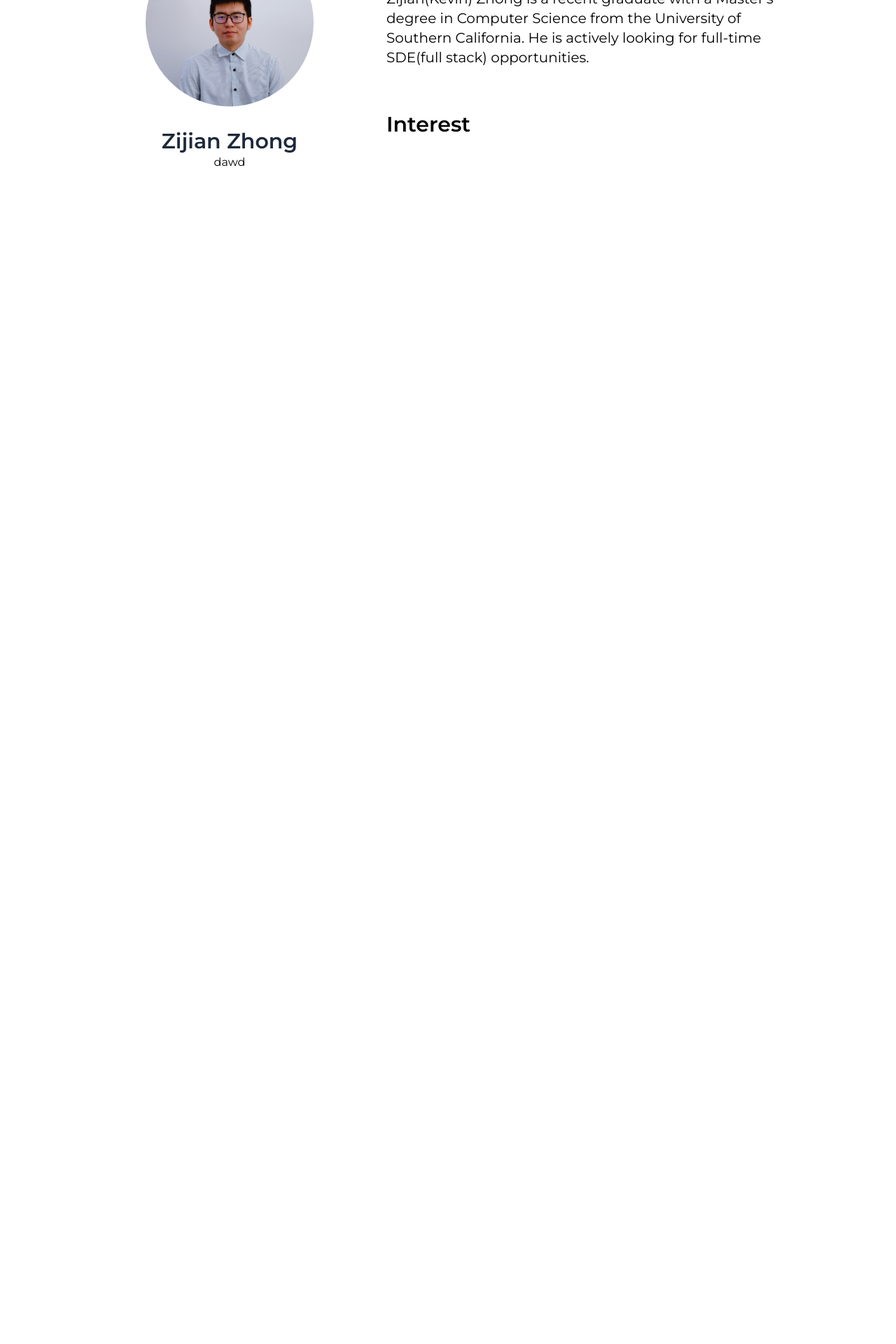
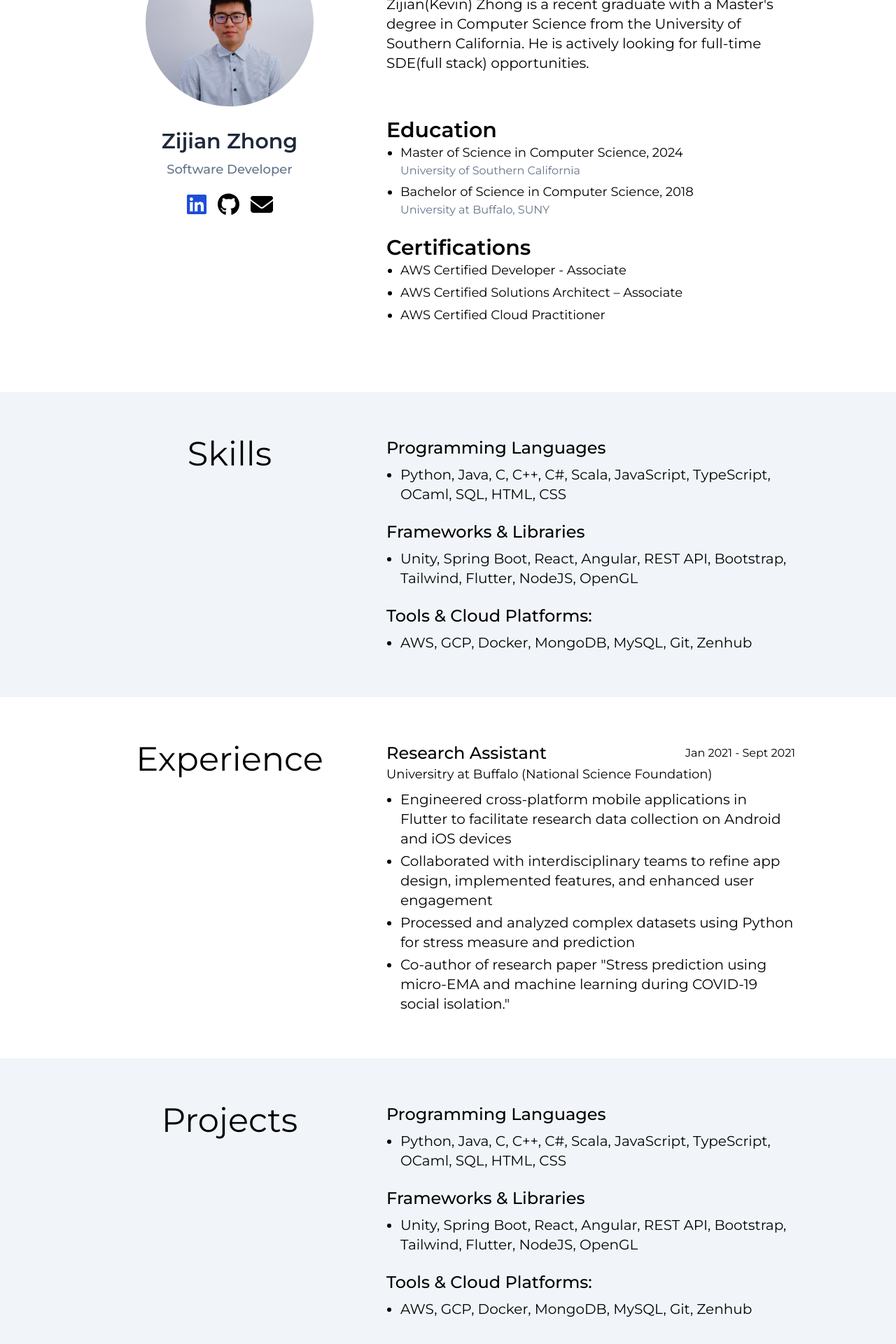
Before and after one commit to kevinz98/my-website, a Next.js app: page / in a window 1280 px wide. Shown: the part 248-2168 px from the top of the page at 70% size. Before the commit the page ends 800 px from the top, so only its background shows below. Built offline with nearby package versions, Linux system fonts and the light colour scheme.

Commit message:
added sections

```diff
--- a/src/pages/index.tsx
+++ b/src/pages/index.tsx
@@ -1,23 +1,128 @@
 import type { NextPage } from 'next'
+import { FontAwesomeIcon } from '@fortawesome/react-fontawesome';
+import { faGithub, faLinkedin } from '@fortawesome/free-brands-svg-icons';
+import { faEnvelope } from '@fortawesome/free-solid-svg-icons';
+import Link from 'next/link';
 
 const Home: NextPage = () => {
   return (
     <>
     <div className="flex flex-wrap justify-center p-4 md:pt-40 pt-28">
-      <div className='w-full lg:w-1/2 text-center max-w-md'>
+      <div className='w-full text-center max-w-md'>
         <img className="mx-auto w-60 h-60 rounded-full object-cover" src="/images/photo.jpg" alt="image"/>
         <h2 className='mt-8 font-semibold text-3xl text-slate-800'>Zijian Zhong</h2>
-        <h3>dawd</h3>
+        <h3 className='pt-2 font-medium text-lg text-slate-500'>Software Developer</h3>
+        <div className='flex justify-center pt-5'>
+          <ul className='flex space-x-4'>
+            <li>
+              <Link href="https://www.linkedin.com/in/zijianz/" passHref legacyBehavior>
+                <a target="_blank">
+                <FontAwesomeIcon icon={faLinkedin} className="text-blue-700" size="2x" />
+                </a>
+              </Link>
+            </li>
+            <li>
+              <Link href="https://github.com/kevinz98" passHref legacyBehavior>
+                  <a target="_blank">
+                  <FontAwesomeIcon icon={faGithub} className="text-black" size="2x" />
+                  </a>
+                </Link>
+            </li>
+            <li>
+              <Link href="mailto:zhongzj98@gmail.com" passHref legacyBehavior>
+                  <a target="_blank">
+                  <FontAwesomeIcon icon={faEnvelope} className="text-black" size="2x" />
+                  </a>
+                </Link>
+            </li>
+          </ul>
+        </div>
       </div>
-      <div className='w-full lg:w-1/2 lg:text-left pt-16 lg:pt-0 lg:pr-10'>
-        <h1 className='font-medium text-4xl'> Biography</h1>
+      <div className='w-full lg:w-1/2 pt-16 lg:pt-0 lg:pr-10'>
+        <h1 className='font-normal text-5xl'> Biography</h1>
         <h2 className='text-xl pt-8 text-pretty'>Zijian(Kevin) Zhong is a recent graduate with a Master's degree in Computer Science from the University of Southern California. He is actively looking for full-time SDE(full stack) opportunities.</h2>
         <div className="flex flex-wrap lg:pt-16 pt-12">
-          <div className='w-full lg:w-1/2'>
-            <h3 className='font-semibold text-3xl'>Interest</h3>
-          </div>
+          <div className='w-full 2xl:w-1/2'>
+              <h3 className='font-semibold text-3xl'>Education</h3>
+              <ul className="bulletpoint-list">
+                <li className='text-lg'>Master of Science in Computer Science, 2024</li>
+                  <ul className='text-md text-slate-500'>University of Southern California</ul>
+                <li className='text-lg pt-1'>Bachelor of Science in Computer Science, 2018</li>
+                  <ul className='text-md text-slate-500'>University at Buffalo, SUNY</ul>
+              </ul>
+            </div>
+            <div className='w-full 2xl:w-1/2 mt-6 2xl:mt-0 2xl:pl-20'>
+              <h3 className='font-semibold text-3xl'>Certifications</h3>
+              <ul className="bulletpoint-list space-y-1 text-lg">
+                <li>AWS Certified Developer - Associate</li>
+                <li>AWS Certified Solutions Architect – Associate</li>
+                <li>AWS Certified Cloud Practitioner</li>
+              </ul>
+            </div>
         </div>
       </div>
+    </div>
+
+    <div className="flex flex-wrap lg:justify-center p-4 py-16 mt-10 lg:mt-20 bg-slate-100">
+      <div className='w-full lg:text-center max-w-md'>
+        <h1 className='font-normal text-5xl'>Skills</h1>
+      </div>
+      <div className='w-full lg:w-1/2 pt-10 lg:pt-0 lg:pr-10'>
+        <h2 className='text-2xl font-medium'>Programming Languages</h2>
+        <ul className="bulletpoint-list text-xl pt-2">
+            <li>Python, Java, C, C++, C#, Scala, JavaScript, TypeScript, OCaml, SQL, HTML, CSS</li>
+          </ul>
+        <h2 className='text-2xl font-medium mt-6'>Frameworks & Libraries</h2>
+          <ul className="bulletpoint-list text-xl pt-2">
+            <li>Unity, Spring Boot, React, Angular, REST API, Bootstrap, Tailwind, Flutter, NodeJS, OpenGL</li>
+          </ul>
+        <h2 className='text-2xl font-medium mt-6'>Tools & Cloud Platforms:</h2>
+          <ul className="bulletpoint-list text-xl pt-2">
+            <li>AWS, GCP, Docker, MongoDB, MySQL, Git, Zenhub</li>
+          </ul>
+      </div>
+    </div>
+
+    <div className="flex flex-wrap lg:justify-center p-4 py-16">
+      <div className='w-full lg:text-center max-w-md'>
+        <h1 className='font-normal text-5xl'>Experience</h1>
+      </div>
+      <div className='w-full lg:w-1/2 pt-10 lg:pt-0 lg:pr-10'>
+        <div className='w-full flex flex-wrap justify-between'>
+          <h2 className='text-2xl font-medium'>Research Assistant</h2>
+          <h3 className='pt-1 text-base'>Jan 2021 - Sept 2021</h3>
+        </div>
+        <h3 className='w-full text-lg'>Universitry at Buffalo (National Science Foundation)</h3>
+        <ul className="bulletpoint-list text-xl pt-2 space-y-1">
+            <li>Engineered cross-platform mobile applications in Flutter to facilitate research data collection on Android and iOS devices</li>
+            <li>Collaborated with interdisciplinary teams to refine app design, implemented features, and enhanced user engagement</li>
+            <li>Processed and analyzed complex datasets using Python for stress measure and prediction</li>
+            <li>Co-author of research paper "Stress prediction using micro-EMA and machine learning during COVID-19 social isolation."</li>
+          </ul>
+      </div>
+    </div>
+
+    <div className="flex flex-wrap lg:justify-center p-4 py-16 bg-slate-100">
+      <div className='w-full lg:text-center max-w-md'>
+        <h1 className='font-normal text-5xl'>Projects</h1>
+      </div>
+      <div className='w-full lg:w-1/2 pt-10 lg:pt-0 lg:pr-10'>
+        <h2 className='text-2xl font-medium'>Programming Languages</h2>
+        <ul className="bulletpoint-list text-xl pt-2">
+            <li>Python, Java, C, C++, C#, Scala, JavaScript, TypeScript, OCaml, SQL, HTML, CSS</li>
+          </ul>
+        <h2 className='text-2xl font-medium mt-6'>Frameworks & Libraries</h2>
+          <ul className="bulletpoint-list text-xl pt-2">
+            <li>Unity, Spring Boot, React, Angular, REST API, Bootstrap, Tailwind, Flutter, NodeJS, OpenGL</li>
+          </ul>
+        <h2 className='text-2xl font-medium mt-6'>Tools & Cloud Platforms:</h2>
+          <ul className="bulletpoint-list text-xl pt-2">
+            <li>AWS, GCP, Docker, MongoDB, MySQL, Git, Zenhub</li>
+          </ul>
+      </div>
+    </div>
+
+    <div>
 
     </div>
     </>
--- a/src/styles/globals.css
+++ b/src/styles/globals.css
@@ -1,3 +1,8 @@
 @tailwind base;
 @tailwind components;
 @tailwind utilities;
+
+.bulletpoint-list {
+    list-style-type: disc; /* Ensures bullet points */
+    padding-left: 20px; /* Adds space between bullet and text */
+  }
```
Also changed, not shown: package.json (+9 -5 lines), 1 other file (tests, documents, lock files or other folders).
